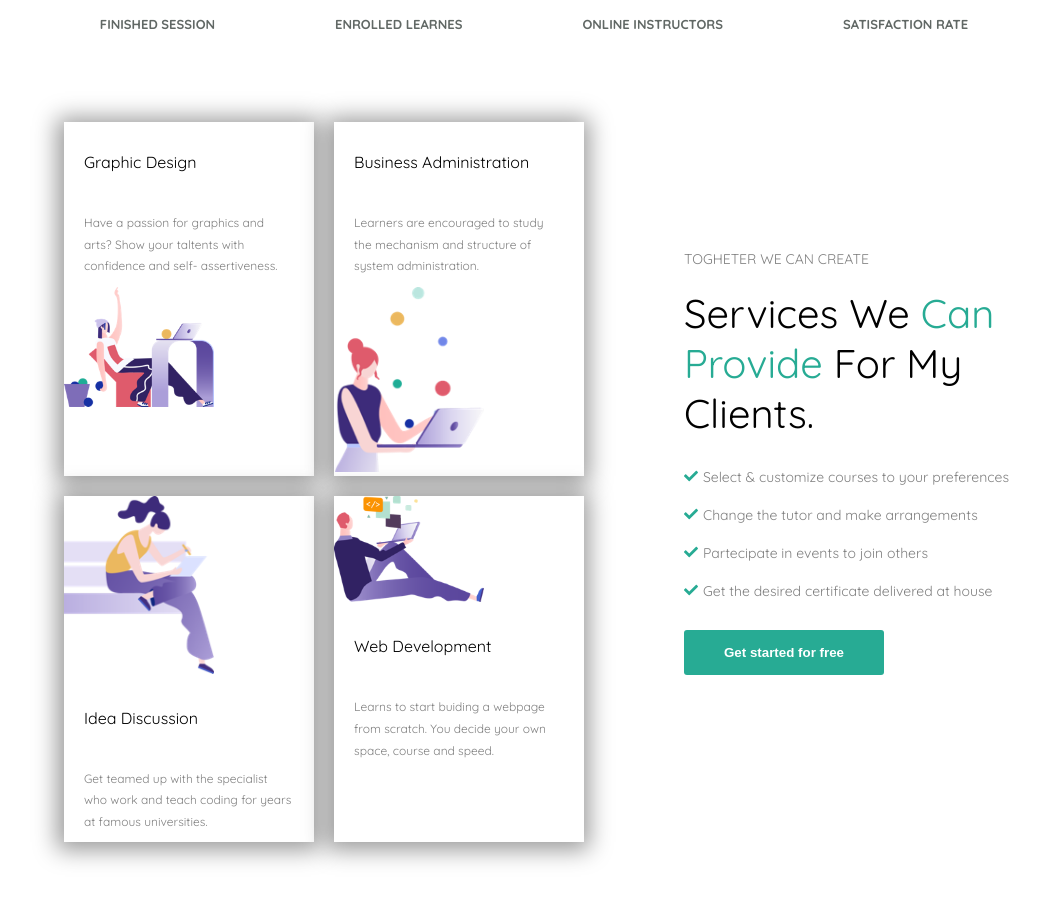
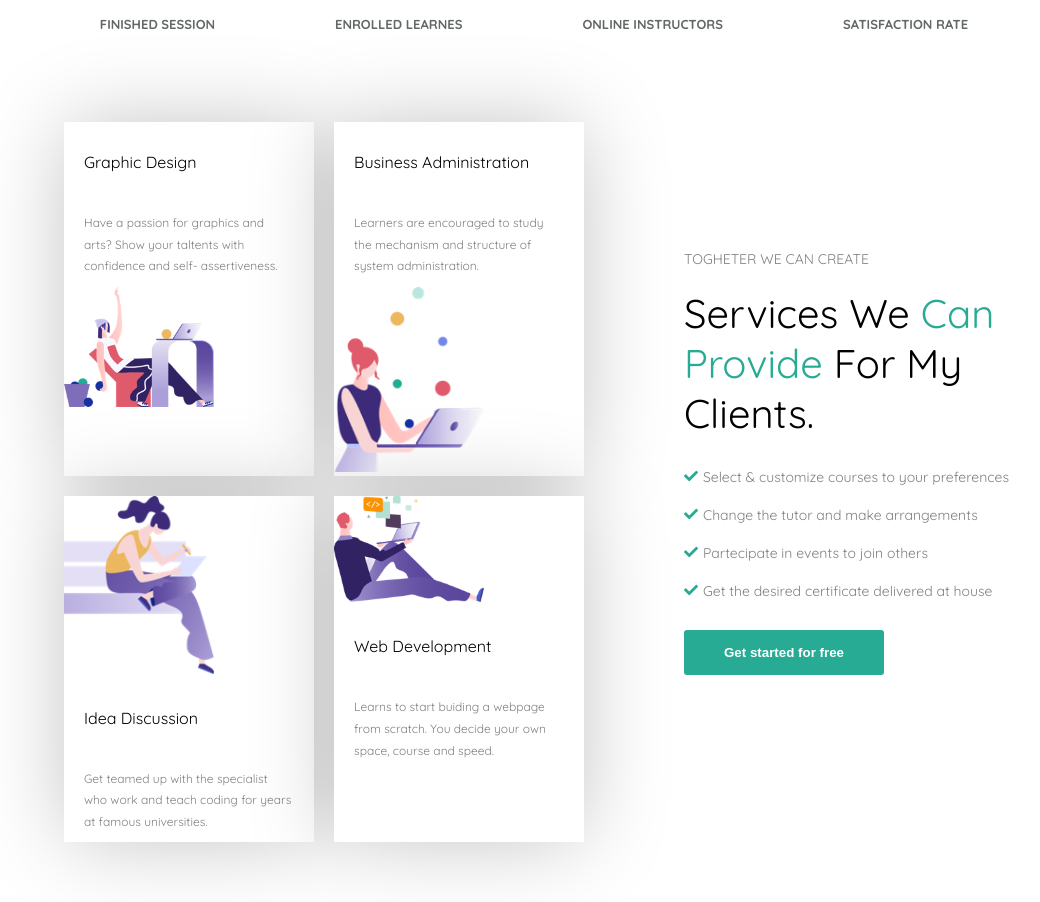
Before and after one commit to RobertoVillani98/proj-html-vuejs, a Vue app: page / in a window 1280 px wide. Shown: the part 1080-1982 px from the top of the page, without its empty margins (106-1146 px from the left). Built offline with nearby package versions, Linux system fonts and the light colour scheme.

Commit message:
fix box shadow

```diff
--- a/src/components/Sections/Info.vue
+++ b/src/components/Sections/Info.vue
@@ -192,7 +192,7 @@ export default {
     margin-top: 30px;
     gap: 20px;
     .card {
-      box-shadow: -1px 2px 22px 6px rgba(0, 0, 0, 0.4);
+      box-shadow: 0px 0px 87px -4px rgba(0, 0, 0, 0.25);
       width: 250px;
       background-color: #fff;
       overflow: hidden;
```
